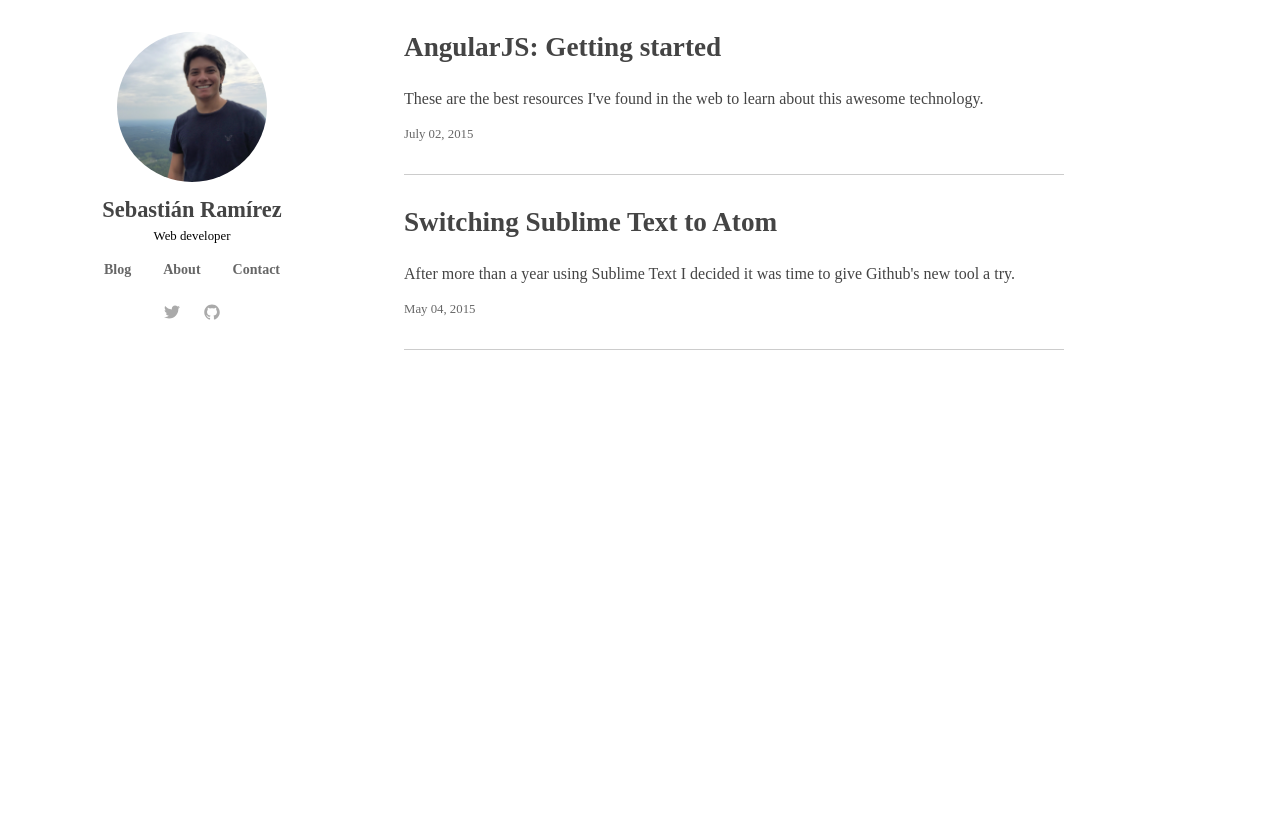
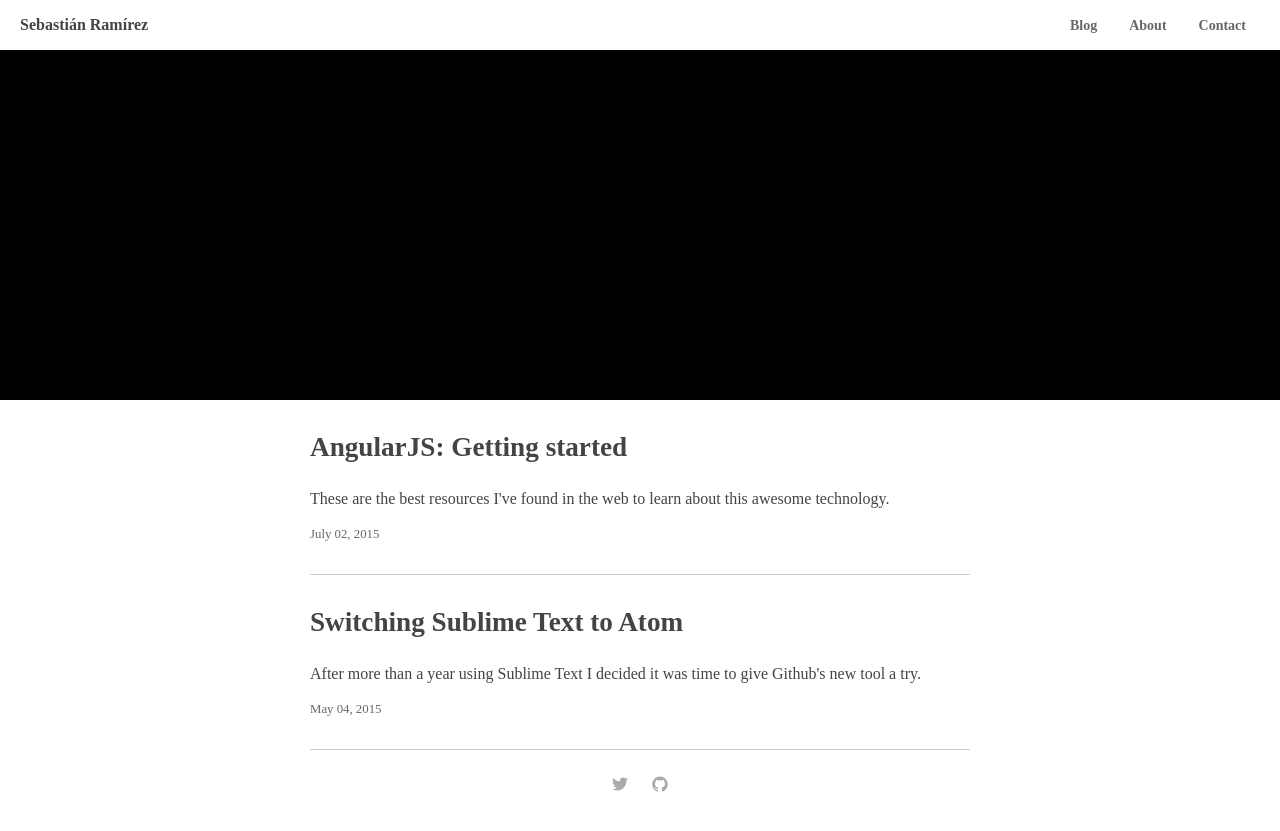
Before and after one commit to s-ramirez/s-ramirez.github.io, a Jekyll site: the page built from index.html, in a window 1280 px wide. Shown: the top 831 px of the page. Built offline with Jekyll 4.4.1, drawn with Linux system fonts in a browser that asks for light colours; some web fonts are replaced; the list of posts is cut into pages by our own code.

Commit message:
Revert to 9195be2

```diff
--- /dev/null
+++ b/_includes/footer.html
@@ -0,0 +1,18 @@
+<footer>
+    <ul class="contact">
+        <li>
+            <a href="#">
+                <svg width="16" height="16" viewBox="0 0 16 16">
+                    <path fill="#aaa" d="M15.969,3.058c-0.586,0.26-1.217,0.436-1.878,0.515c0.675-0.405,1.194-1.045,1.438-1.809c-0.632,0.375-1.332,0.647-2.076,0.793c-0.596-0.636-1.446-1.033-2.387-1.033c-1.806,0-3.27,1.464-3.27,3.27 c0,0.256,0.029,0.506,0.085,0.745C5.163,5.404,2.753,4.102,1.14,2.124C0.859,2.607,0.698,3.168,0.698,3.767 c0,1.134,0.577,2.135,1.455,2.722C1.616,6.472,1.112,6.325,0.671,6.08c0,0.014,0,0.027,0,0.041c0,1.584,1.127,2.906,2.623,3.206 C3.02,9.402,2.731,9.442,2.433,9.442c-0.211,0-0.416-0.021-0.615-0.059c0.416,1.299,1.624,2.245,3.055,2.271 c-1.119,0.877-2.529,1.4-4.061,1.4c-0.264,0-0.524-0.015-0.78-0.046c1.447,0.928,3.166,1.469,5.013,1.469 c6.015,0,9.304-4.983,9.304-9.304c0-0.142-0.003-0.283-0.009-0.423C14.976,4.29,15.531,3.714,15.969,3.058z"/>
+                </svg>
+            </a>
+        </li>
+        <li>
+            <a href="#">
+              <svg width="16" height="16" viewBox="0 0 16 16">
+                <path fill="#aaa" d="M7.999,0.431c-4.285,0-7.76,3.474-7.76,7.761 c0,3.428,2.223,6.337,5.307,7.363c0.388,0.071,0.53-0.168,0.53-0.374c0-0.184-0.007-0.672-0.01-1.32 c-2.159,0.469-2.614-1.04-2.614-1.04c-0.353-0.896-0.862-1.135-0.862-1.135c-0.705-0.481,0.053-0.472,0.053-0.472 c0.779,0.055,1.189,0.8,1.189,0.8c0.692,1.186,1.816,0.843,2.258,0.645c0.071-0.502,0.271-0.843,0.493-1.037 C4.86,11.425,3.049,10.76,3.049,7.786c0-0.847,0.302-1.54,0.799-2.082C3.768,5.507,3.501,4.718,3.924,3.65 c0,0,0.652-0.209,2.134,0.796C6.677,4.273,7.34,4.187,8,4.184c0.659,0.003,1.323,0.089,1.943,0.261 c1.482-1.004,2.132-0.796,2.132-0.796c0.423,1.068,0.157,1.857,0.077,2.054c0.497,0.542,0.798,1.235,0.798,2.082 c0,2.981-1.814,3.637-3.543,3.829c0.279,0.24,0.527,0.713,0.527,1.437c0,1.037-0.01,1.874-0.01,2.129 c0,0.208,0.14,0.449,0.534,0.373c3.081-1.028,5.302-3.935,5.302-7.362C15.76,3.906,12.285,0.431,7.999,0.431z"/>
+              </svg>
+            </a>
+        </li>
+    </ul>
+</footer>
--- a/_includes/head.html
+++ b/_includes/head.html
@@ -2,7 +2,7 @@
   <head>
     <meta charset="utf-8">
     <meta http-equiv="X-UA-Compatible" content="IE=edge">
-    <meta name="viewport" content="width=device-width, initial-scale=1.0, user-scalable=no">
+    <meta name="viewport" content="width=device-width, initial-scale=1.0">
 
     <title>{{ site.name }}{% if page.title %} | {{ page.title }}{% endif %}</title>
     <link href="https://fonts.googleapis.com/css?family=Droid+Sans:400,700" rel="stylesheet" type="text/css">
--- /dev/null
+++ b/_includes/header.html
@@ -0,0 +1,8 @@
+<header>
+    <span class="name">{{site.name}}</span>
+    <ul class="nav">
+        <li><a href="/">Blog</a></li>
+        <li><a href="#">About</a></li>
+        <li><a href="#">Contact</a></li>
+    </ul>
+</header>
--- a/_layouts/default.html
+++ b/_layouts/default.html
@@ -1,36 +1,10 @@
 <!DOCTYPE html>
     {% include head.html %}
+    {% include header.html %}
     <body>
-        <div class="sidebar">
-            <div class="sidebar-image">
-            </div>
-            <h1>{{site.name}}</h1>
-            <h2>{{site.description}}</h2>
-            <ul class="sidebar-links">
-                <li><a href="/">Blog</a></li>
-                <li><a href="#">About</a></li>
-                <li><a href="#">Contact</a></li>
-            </ul>
-            <ul class="contact">
-                <li>
-                    <a href="#">
-                        <svg width="16" height="16" viewBox="0 0 16 16">
-                            <path fill="#aaa" d="M15.969,3.058c-0.586,0.26-1.217,0.436-1.878,0.515c0.675-0.405,1.194-1.045,1.438-1.809c-0.632,0.375-1.332,0.647-2.076,0.793c-0.596-0.636-1.446-1.033-2.387-1.033c-1.806,0-3.27,1.464-3.27,3.27 c0,0.256,0.029,0.506,0.085,0.745C5.163,5.404,2.753,4.102,1.14,2.124C0.859,2.607,0.698,3.168,0.698,3.767 c0,1.134,0.577,2.135,1.455,2.722C1.616,6.472,1.112,6.325,0.671,6.08c0,0.014,0,0.027,0,0.041c0,1.584,1.127,2.906,2.623,3.206 C3.02,9.402,2.731,9.442,2.433,9.442c-0.211,0-0.416-0.021-0.615-0.059c0.416,1.299,1.624,2.245,3.055,2.271 c-1.119,0.877-2.529,1.4-4.061,1.4c-0.264,0-0.524-0.015-0.78-0.046c1.447,0.928,3.166,1.469,5.013,1.469 c6.015,0,9.304-4.983,9.304-9.304c0-0.142-0.003-0.283-0.009-0.423C14.976,4.29,15.531,3.714,15.969,3.058z"/>
-                        </svg>
-                    </a>
-                </li>
-                <li>
-                    <a href="#">
-                      <svg width="16" height="16" viewBox="0 0 16 16">
-                        <path fill="#aaa" d="M7.999,0.431c-4.285,0-7.76,3.474-7.76,7.761 c0,3.428,2.223,6.337,5.307,7.363c0.388,0.071,0.53-0.168,0.53-0.374c0-0.184-0.007-0.672-0.01-1.32 c-2.159,0.469-2.614-1.04-2.614-1.04c-0.353-0.896-0.862-1.135-0.862-1.135c-0.705-0.481,0.053-0.472,0.053-0.472 c0.779,0.055,1.189,0.8,1.189,0.8c0.692,1.186,1.816,0.843,2.258,0.645c0.071-0.502,0.271-0.843,0.493-1.037 C4.86,11.425,3.049,10.76,3.049,7.786c0-0.847,0.302-1.54,0.799-2.082C3.768,5.507,3.501,4.718,3.924,3.65 c0,0,0.652-0.209,2.134,0.796C6.677,4.273,7.34,4.187,8,4.184c0.659,0.003,1.323,0.089,1.943,0.261 c1.482-1.004,2.132-0.796,2.132-0.796c0.423,1.068,0.157,1.857,0.077,2.054c0.497,0.542,0.798,1.235,0.798,2.082 c0,2.981-1.814,3.637-3.543,3.829c0.279,0.24,0.527,0.713,0.527,1.437c0,1.037-0.01,1.874-0.01,2.129 c0,0.208,0.14,0.449,0.534,0.373c3.081-1.028,5.302-3.935,5.302-7.362C15.76,3.906,12.285,0.431,7.999,0.431z"/>
-                      </svg>
-                    </a>
-                </li>
-            </ul>
-        </div>
-        <div class="content">
-            {{ content }}
-        </div>
+        <div class="cover"></div>
+        {{ content }}
         <script src="{{ site.baseurl | prepend: site.url }}/js/site.js"></script>
     </body>
+    {% include footer.html %}
 </html>
--- a/_posts/2015-05-04-switching-from-sublime-to-atom.markdown
+++ b/_posts/2015-05-04-switching-from-sublime-to-atom.markdown
@@ -2,6 +2,7 @@
 layout: post
 title:  "Switching Sublime Text to Atom"
 description: After more than a year using Sublime Text I decided it was time to give Github's new tool a try.
+image: http://formyedu.com/wp-content/uploads/2015/06/atom-logo.png
 permalink: /switching-from-sublime-to-atom
 ---
 
--- a/css/styles.scss
+++ b/css/styles.scss
@@ -13,38 +13,26 @@
 body {
   margin: 0;
   padding: 0;
-  overflow: hidden;
 }
 
-/* Sidebar */
-.sidebar {
-    .sidebar-image {
-        height: 100px;
-        border-radius: 100%;
-        background-image: url("/images/user-picture.jpg");
-        background-size: cover;
-        width: 100px;
-        margin: 15px auto;
-        background-position: right;
+/* Header */
+header {
+  position: relative;
+  background-color: white;
+  width: 100%;
 }
 
-    h1 {
-        text-align: center;
-        font-size: 1.4em;
-        margin: 0;
+.name {
   color: $header-color;
+  position: absolute;
+  font-weight: bold;
+  left: 20px;
 }
 
-    h2 {
-        font-size: 0.8em;
-        text-align: center;
-        margin: 0.5em 0 0 0;
-        font-weight: normal;
-    }
-
-    .sidebar-links{
-      text-align: center;
-      padding: 0;
+.nav {
+  text-align: right;
+  right: 100px;
+  padding: 0px 20px 0 0px;
 
   li{
     display: inline-block;
@@ -58,9 +46,11 @@
     }
   }
 }
+
+.cover {
+  height: 350px;
+  background-color:black;
 }
-
-/* Content */
 
 .content {
   max-width: 700px;
@@ -77,24 +67,3 @@
     padding: 10px;
   }
 }
-
-/* Responsiveness */
-@media (min-width: 992px) {
-    .sidebar {
-        padding: 2em 0;
-    }
-    .content {
-        width: 70%;
-        float: left;
-    }
-    .sidebar {
-        width: 30%;
-        float: left;
-
-        .sidebar-image {
-            height: 150px;
-            width: 150px;
-            margin: 0 auto 15px;
-        }
-    }
-}
--- a/index.html
+++ b/index.html
@@ -3,6 +3,7 @@
 ---
 
 <!-- Posts -->
+<div class="content">
     {% for post in paginator.posts %}
     <div class="post-preview">
         <h1><a href="{{ post.url }}">{{ post.title }}</a></h1>
@@ -10,4 +11,5 @@
         <small>{{ post.date | date: '%B %d, %Y'}}</small>
     </div>
     {% endfor %}
+</div>
 <!-- TODO: Pagination -->
```
Also changed, not shown: README.md (added), images/cover.jpg (added), images/user-picture.jpg (deleted). Lines whose indentation alone changed are shown as unchanged.
